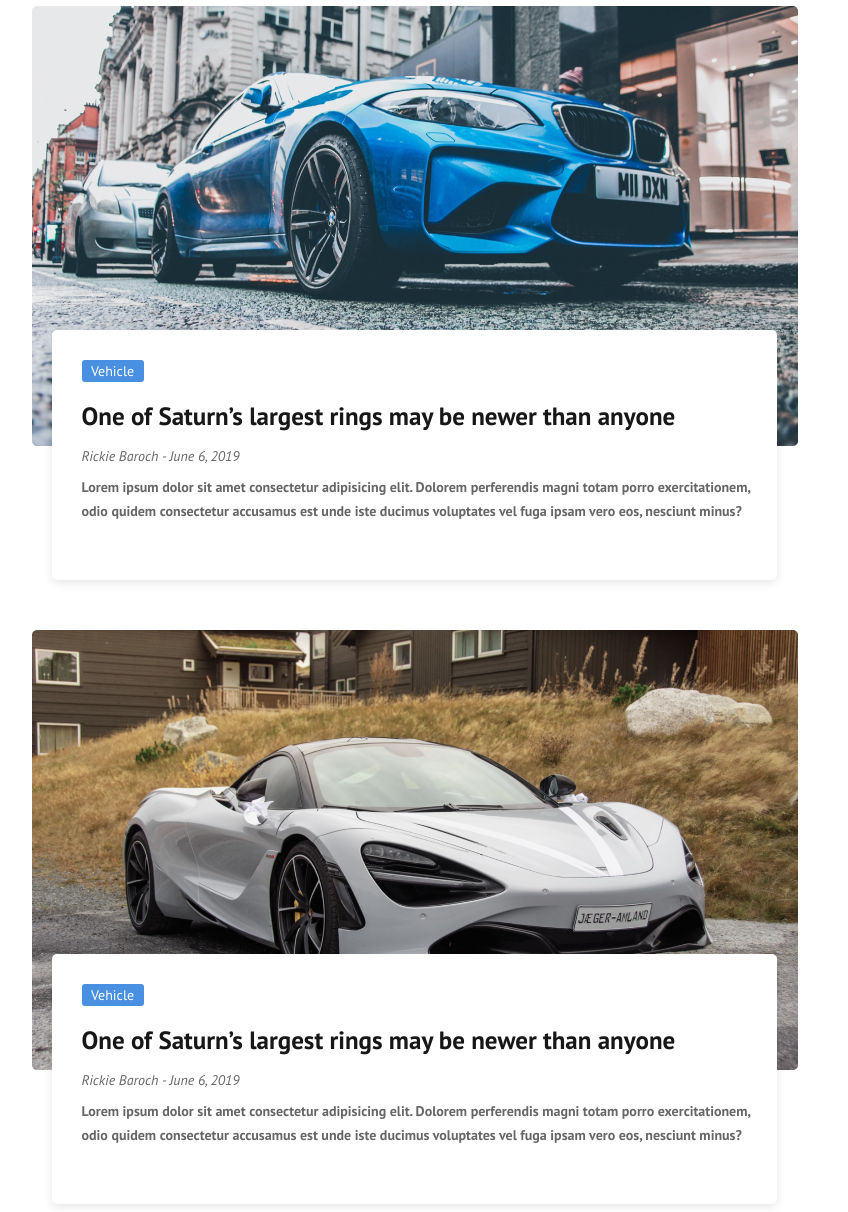
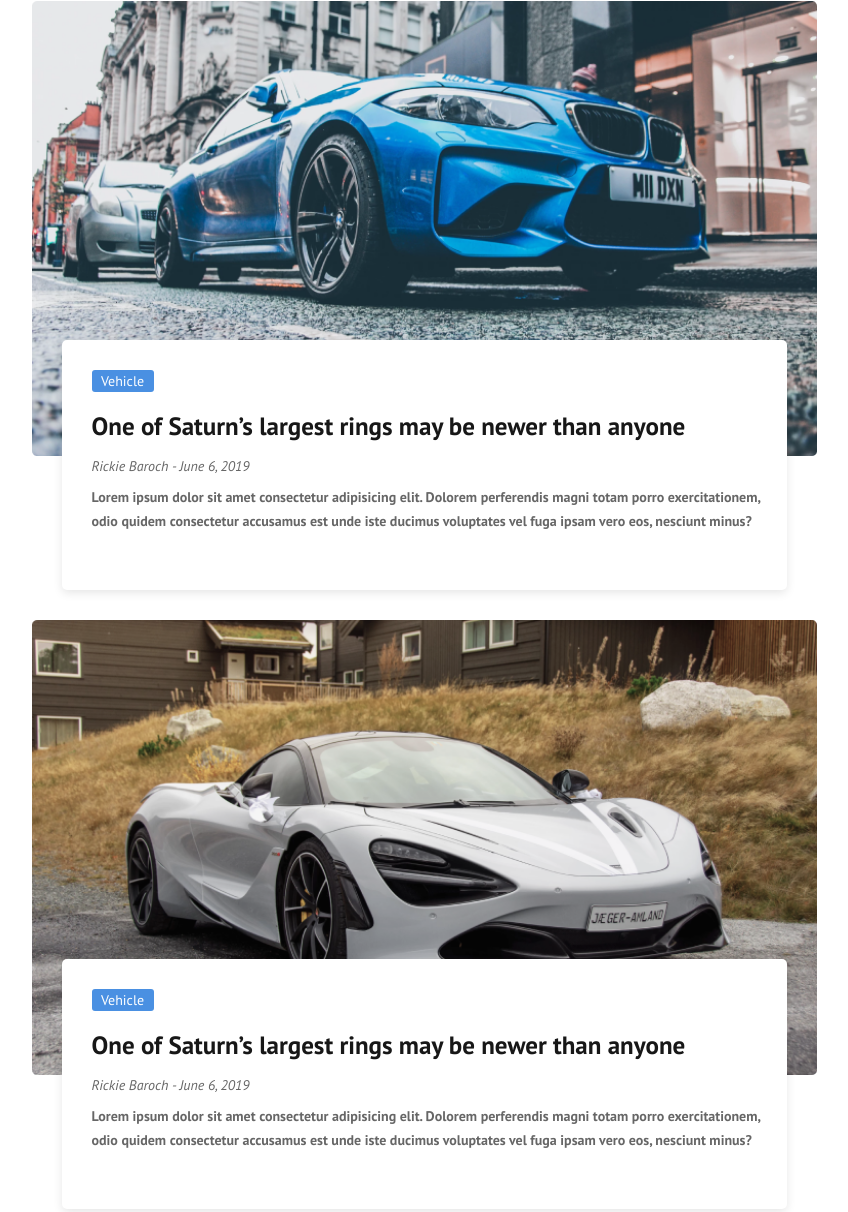
Before and after one commit to NinaBelka/Premium-CAR, a plain HTML site: page index.html in a window 1280 px wide. Shown: the part 1680-2892 px from the top of the page, without its empty margins (216-1064 px from the left). Drawn offline with Linux system fonts and the light colour scheme.

```diff
--- a/styles/_block2-3.scss
+++ b/styles/_block2-3.scss
@@ -1,7 +1,3 @@
-.main {
-  max-width: 1170px;
-  margin: auto;
-
   .block2-3 {
     display: flex;
     justify-content: center;
@@ -10,10 +6,10 @@
     .block2 {
       display: grid;
       grid-template-columns: 785px;
-      grid-row-gap: 180px;
+      grid-row-gap: 160px;
       justify-content: center;
       align-content: center;
-      margin-right: 130px;
+      margin-right: 90px;
 
       %card-text {
         position: absolute;
@@ -22,7 +18,7 @@
         background-color: white;
         box-shadow: 0px 3px 10px rgba(0, 0, 0, 0.1);
         border-radius: 5px;
-        margin: -120px 20px;
+        margin: -120px 30px 0px;
       }
 
       %mark {
@@ -71,10 +67,12 @@
       }
 
       .block2__card {
+
         cursor: pointer;
 
         .block2__card-text {
           @extend %card-text;
+
 
           .block2__mark {
             @extend %mark;
@@ -101,6 +99,11 @@
           .block2__title {
             text-decoration-line: underline;
           }
+        }
+
+        .block2__image {
+          width: 785px;
+          height: 455px;
         }
       }
     }
@@ -368,12 +371,8 @@
       }
     }
   }
-}
 
-@media (max-width: 1280px) {
-  .main {
-    max-width: 760px;
-    margin: auto;
+  @media (max-width: 1280px) {
 
     .block2-3 {
       flex-direction: column;
@@ -435,13 +434,8 @@
       }
     }
   }
-}
 
-@media (max-width: 768px) {
-  .main {
-    max-width: 766px;
-    margin: auto;
-
+  @media (max-width: 768px) {
     .block2-3 {
 
       .block2 {
@@ -552,4 +546,3 @@
       }
     }
   }
-}
```
Also changed, not shown: styles/style.css, 1 other file.
